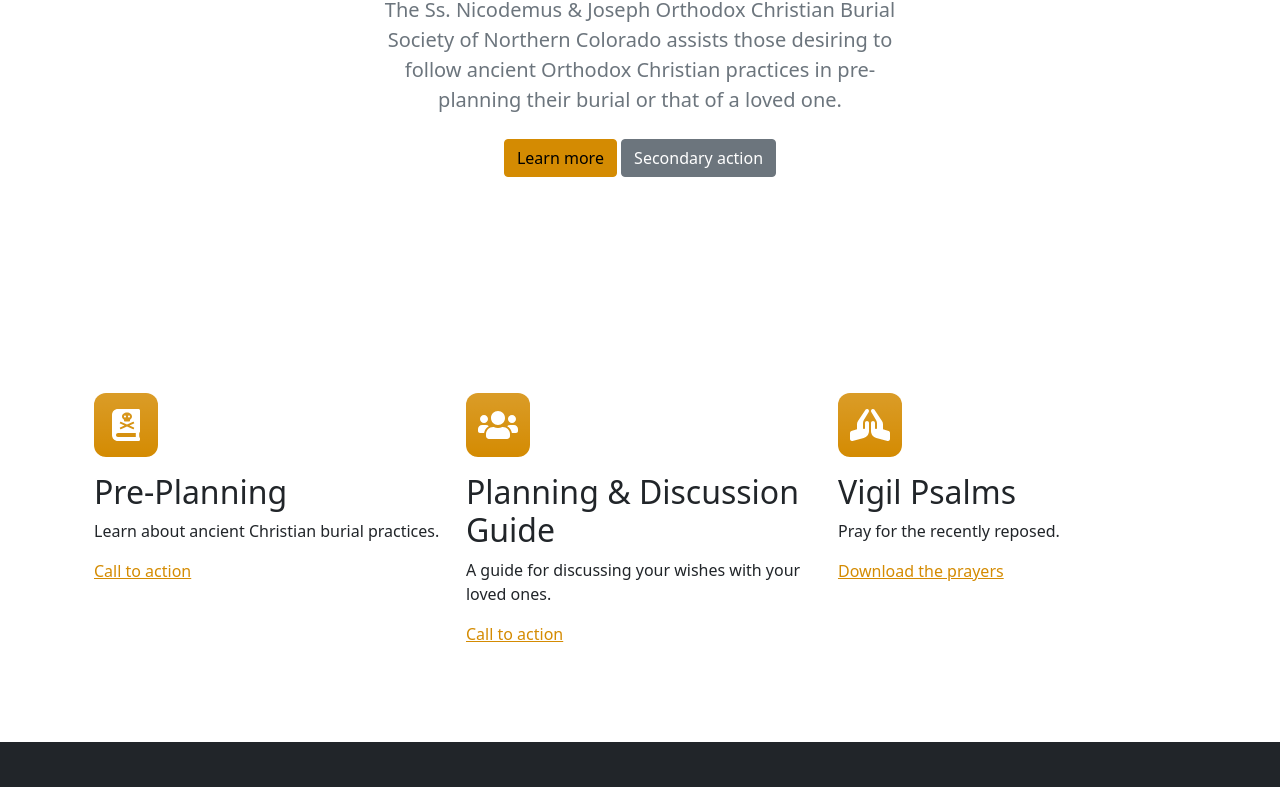
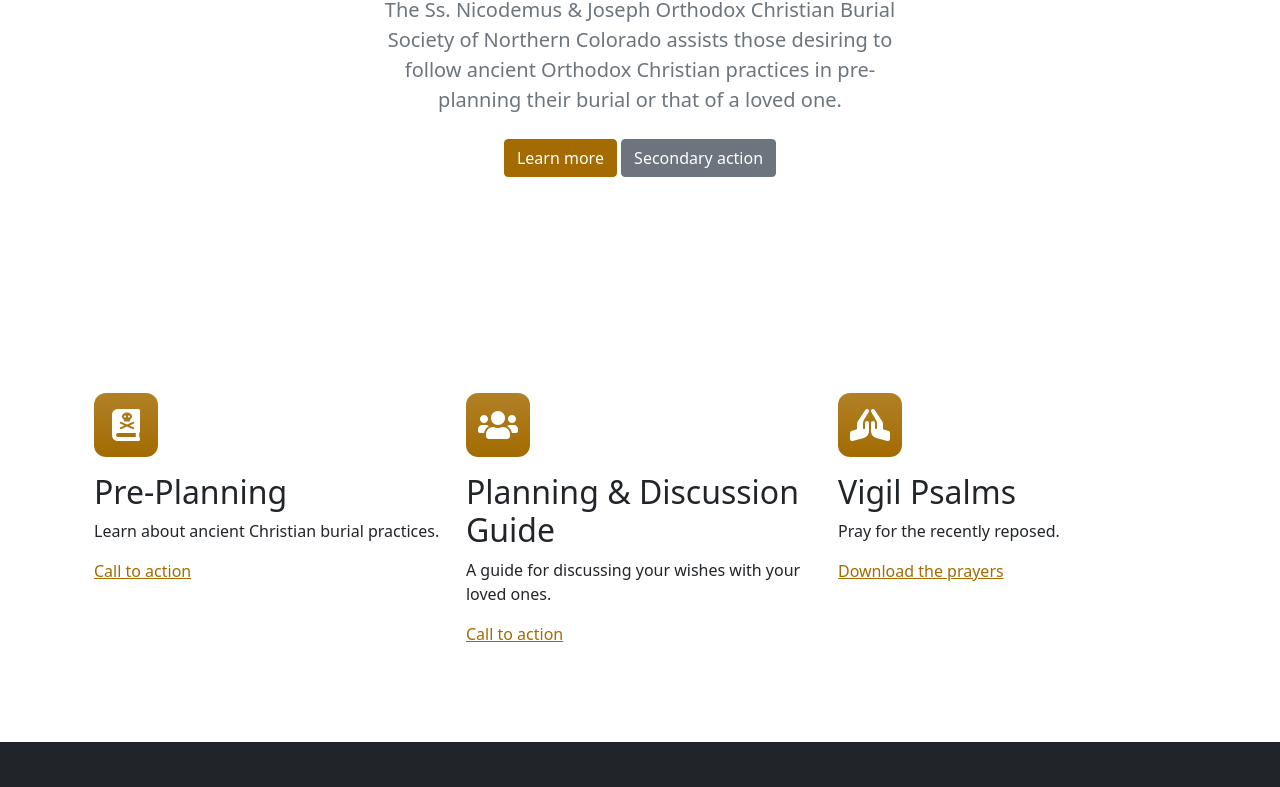
Before and after one commit to Kaleidoscope-Systems/ocbsnoco-web, a website: page index.html in a window 1280 px wide. Shown: the part 307-1094 px from the top of the page. Drawn offline with nearby package versions, Linux system fonts and the light colour scheme.

Commit message:
Further increase contrast and set theme-color

```diff
--- a/assets/main.scss
+++ b/assets/main.scss
@@ -1,5 +1,5 @@
 //custom variables
-$primary: rgb(182, 119, 2);
+$primary: rgb(163, 107, 1);
 
 .b-example-divider {
     height: 3rem;
--- a/index.html
+++ b/index.html
@@ -5,6 +5,7 @@
         <meta name="viewport" content="width=device-width, initial-scale=1, shrink-to-fit=no" />
         <meta name="description" content="" />
         <meta name="author" content="Kaleidoscope Systems" />
+        <meta name="theme-color" content="rgb(163, 107, 1)" />
         <title>Ss. Nicodemus & Joseph Burial Society</title>
         <link rel="icon" type="image/x-icon" href="assets/favicon.ico" />
         <!-- Core theme CSS (includes Bootstrap)-->
```
Also changed, not shown: assets/css/main.min.css, 1 other file.
